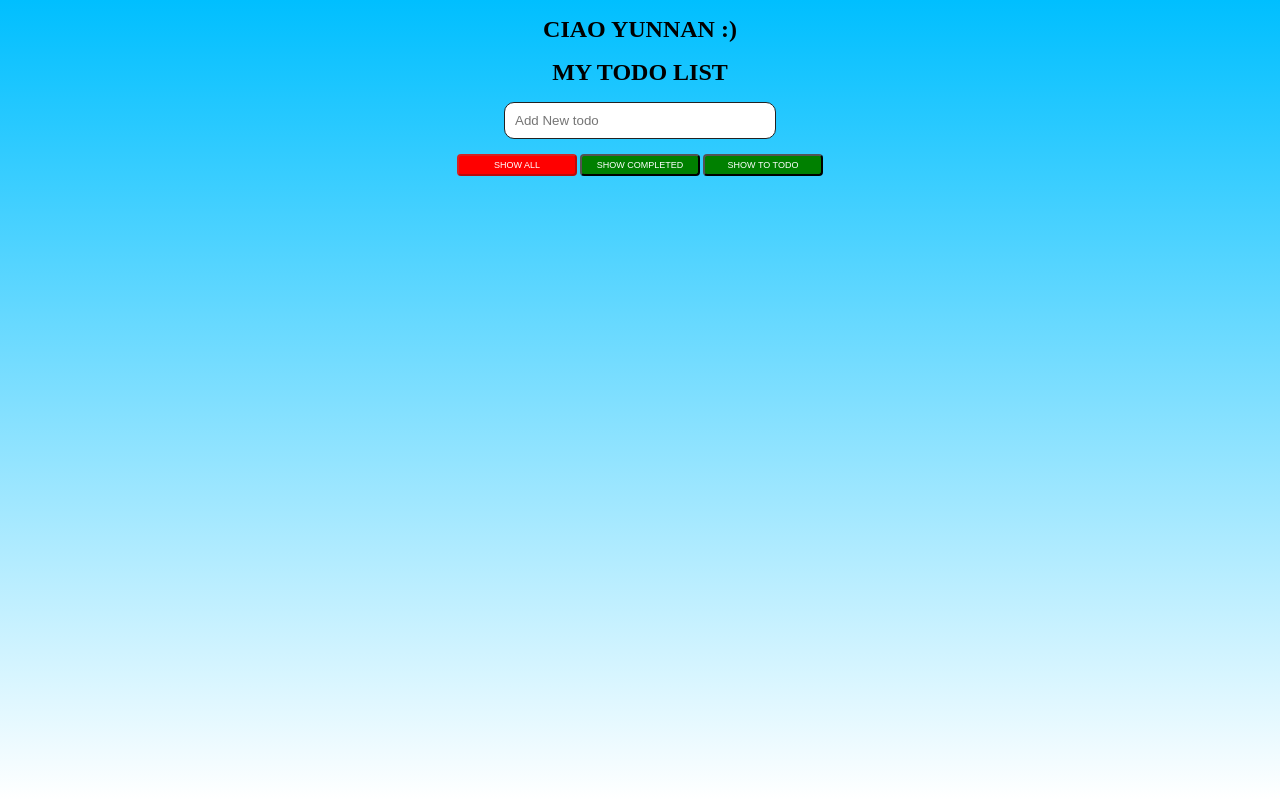
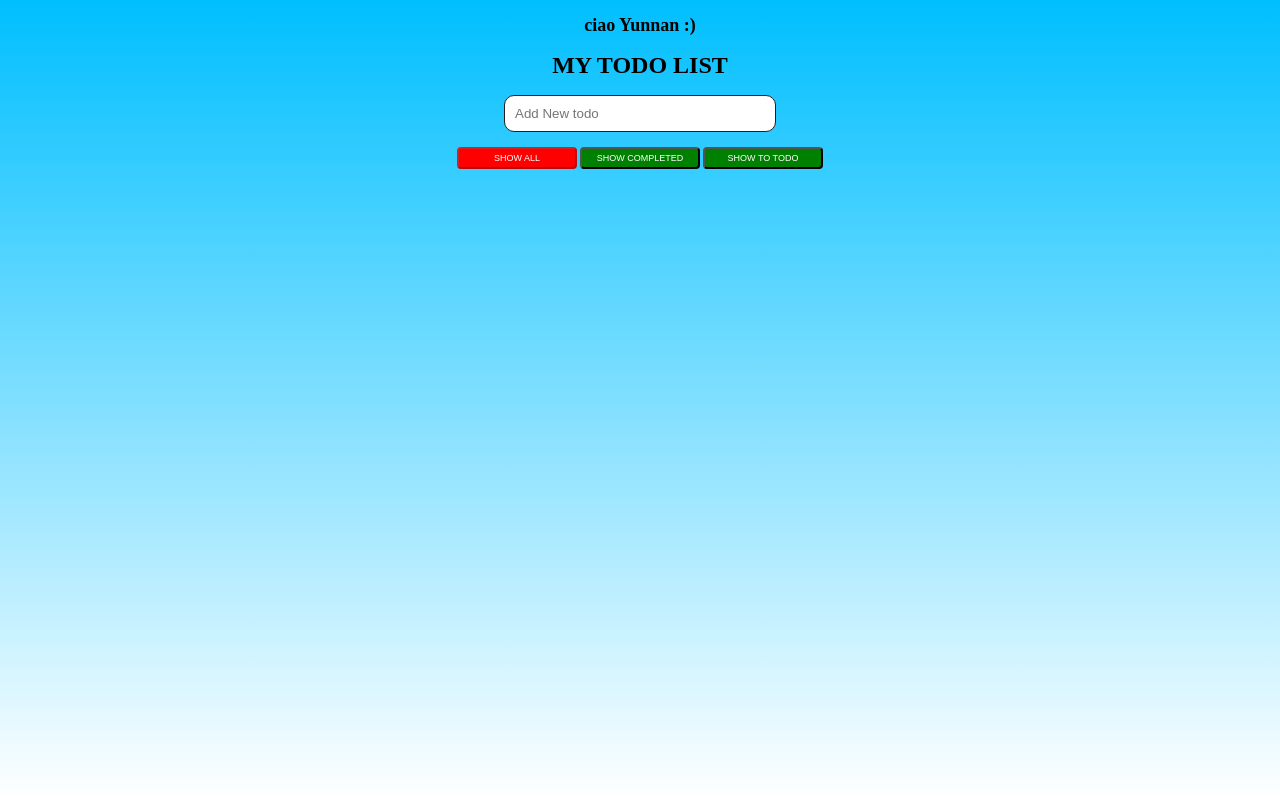
Before and after one commit to Dan-Ferrari/ninja, a plain HTML site: page index.html in a window 1280 px wide. Drawn offline with Linux system fonts and the light colour scheme.

Commit message:
Update index.html

```diff
--- a/index.html
+++ b/index.html
@@ -5,7 +5,7 @@
     <meta name="viewport" content="width=device-width, initial-scale=1.0">
     <meta http-equiv="X-UA-Compatible" content="ie=edge">
     <title>My todo list</title>
-    <h1>ciao Yunnan :)</h1>
+    <h2>ciao Yunnan :)</h2>
     <link rel="stylesheet" href="style.css">
     <script src="script.js" defer></script>
 </head>
```
